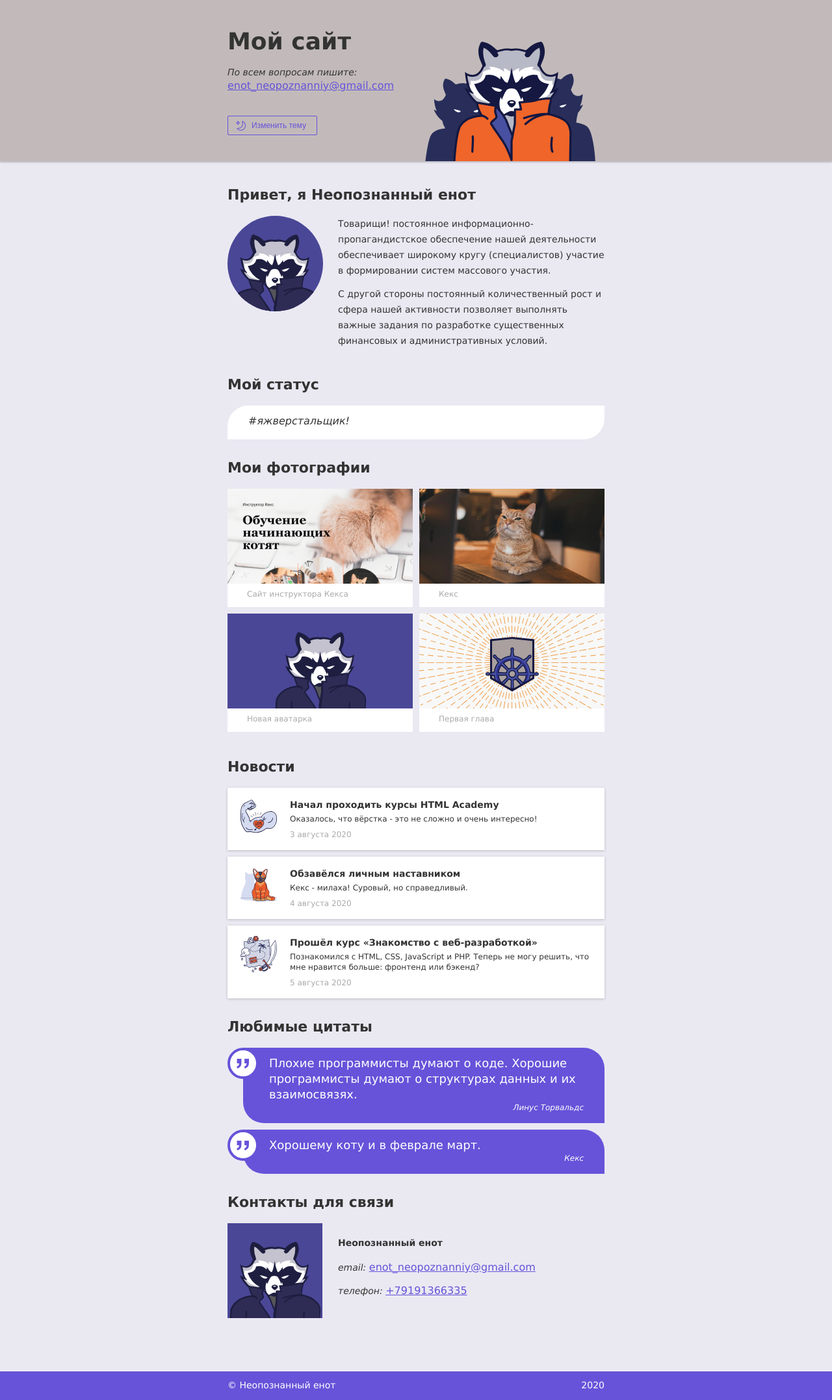
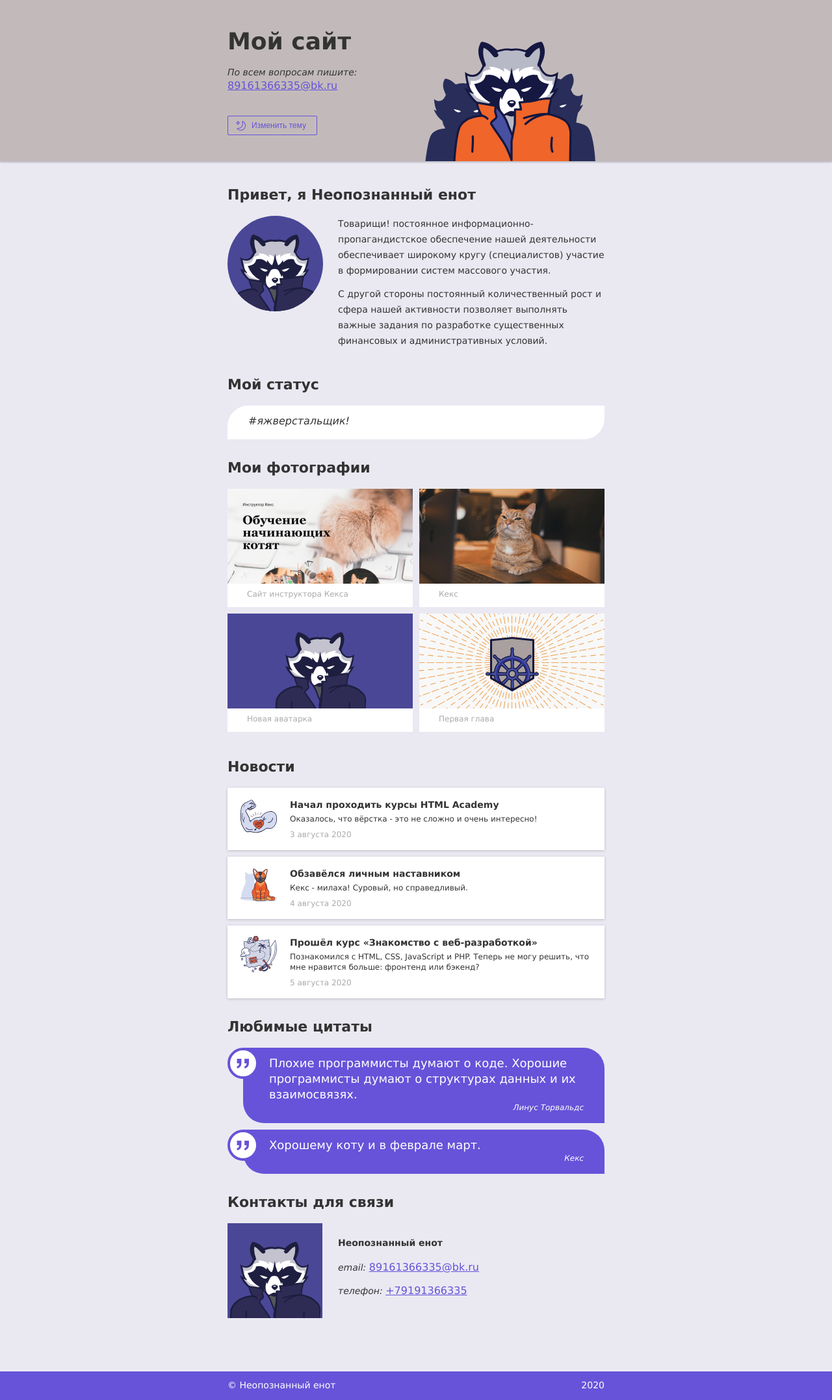
Before and after one commit to MitrofAndrei/MySite-test, a PHP site: page / in a window 1280 px wide. Shown: the whole page at 65% size. Run offline with PHP 8.4, Linux system fonts and the light colour scheme.

Commit message:
схранил через Bash

```diff
--- a/index.php
+++ b/index.php
@@ -2,7 +2,7 @@
 $title = 'Мой сайт';
 $name = 'Неопознанный енот';
 $image = 'img/unknown-raccoon.svg';
-$email = 'enot_neopoznanniy@gmail.com';
+$email = '89161366335@bk.ru';
 $phone = '+79191366335';
 
 require('components/header.php');
```
